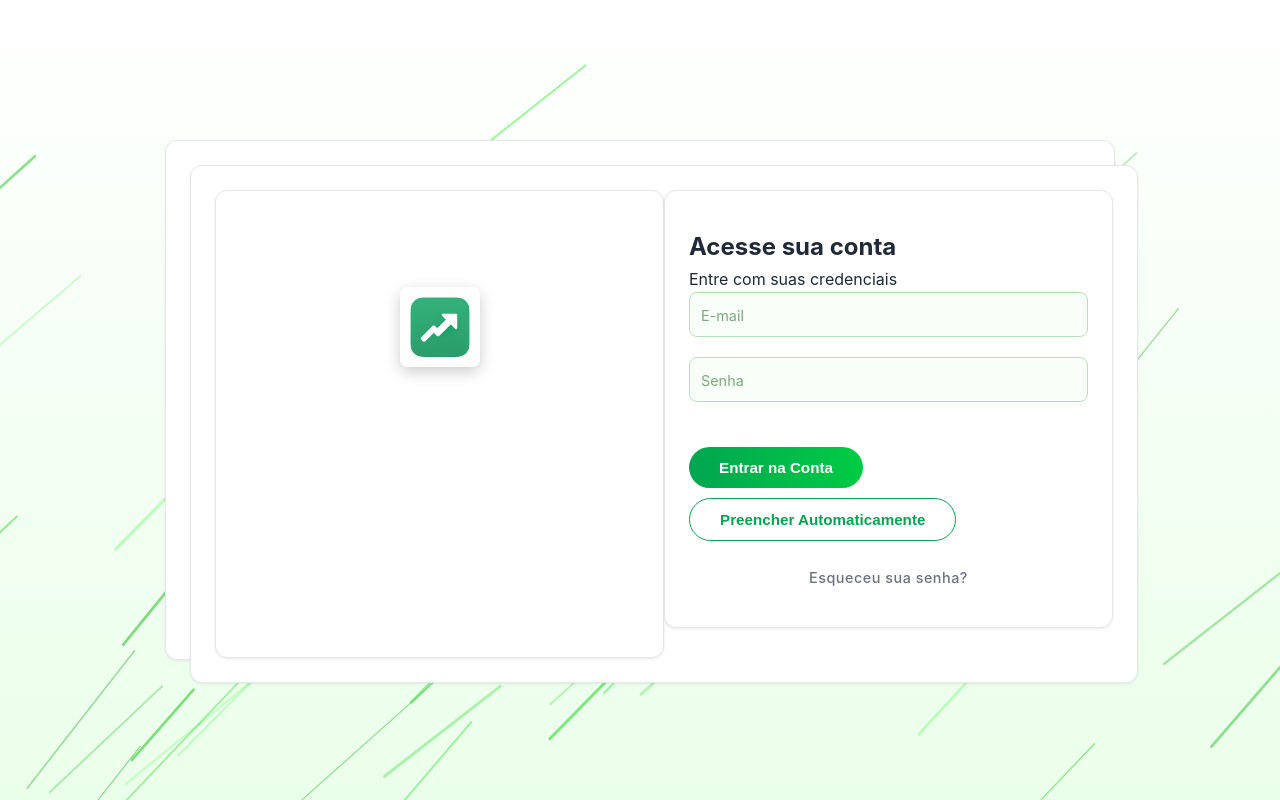
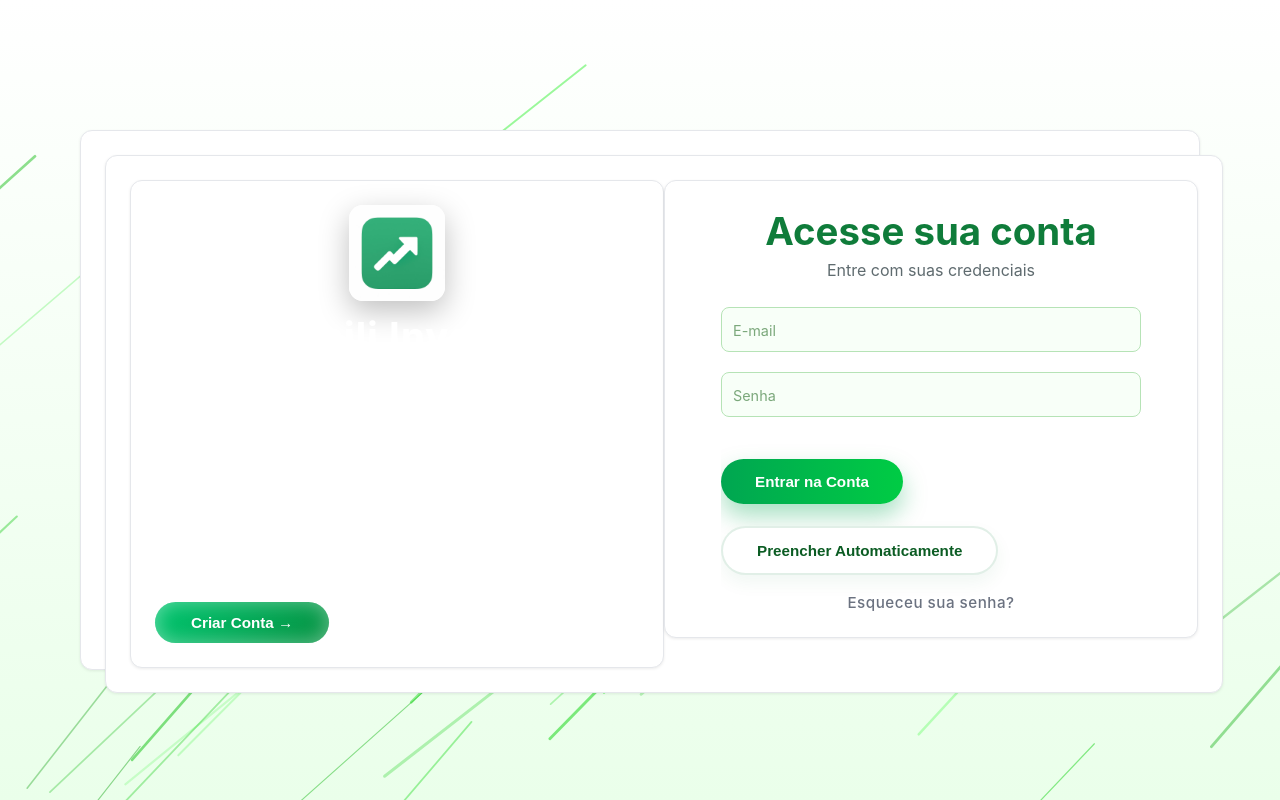
Before and after one commit to gabrielflorianoo/Rentabili, a React (Vite) app in the folder frontend/: page /login in a window 1280 px wide. Built offline with nearby package versions, Linux system fonts and the light colour scheme; no server answers.

Commit message:
refactor: melhorias na estrutura e estilo dos componentes de autenticação

```diff
--- a/frontend/src/components/CartaoAutenticacao/FrenteCartao.jsx
+++ b/frontend/src/components/CartaoAutenticacao/FrenteCartao.jsx
@@ -106,7 +106,7 @@ const FrenteCartao = ({ aoVirar }) => {
                         Bem-vindo ao futuro dos investimentos
                     </p>
                 </div>
-                <button className="flip-button" onClick={aoVirar}>
+                <button className="flip-button action" onClick={aoVirar}>
                     Criar Conta →
                 </button>
             </div>
@@ -152,7 +152,6 @@ const FrenteCartao = ({ aoVirar }) => {
                                 type="button"
                                 className="holo-button secondary-button"
                                 onClick={preencherAutomaticamente}
-                                style={{ marginTop: '10px', background: 'transparent', color: '#00a651', border: '1px solid #00a651' }}
                             >
                                 Preencher Automaticamente
                             </button>
--- a/frontend/src/components/CartaoAutenticacao/VersoCartao.jsx
+++ b/frontend/src/components/CartaoAutenticacao/VersoCartao.jsx
@@ -106,13 +106,15 @@ const VersoCartao = ({ aoVirar }) => {
     };
 
     return (
+        // Uso de styles.cardBack e styles.cardFace (transformação)
         <div className={`${styles.cardFace} ${styles.cardBack}`}>
-            <div className={styles.formArea}>
+            {/* CORRIGIDO: Esta é a área branca do formulário. Usa formArea (flex/center/padding) */}
+            <div className={`${styles.formArea}`}>
                 {!sucesso ? (
                     <div className={`${styles.formContent} ${styles.fadeInUp}`}>
-                        <div className={styles.formHeader}>
-                            <h2 className={styles.formTitle}>Crie sua conta</h2>
-                            <p className={styles.formSubtitle}>Junte-se à inovação</p>
+                        <div className={`${styles.formHeader}`}>
+                            <h2 className={`${styles.formTitle}`}>Crie sua conta</h2>
+                            <p className={`${styles.formSubtitle}`}>Junte-se à inovação</p>
                         </div>
 
                         <form onSubmit={lidarComCadastro}>
@@ -142,7 +144,7 @@ const VersoCartao = ({ aoVirar }) => {
                                 rotulo="Data de Nascimento"
                                 valor={dadosForm.nascimento}
                                 aoMudar={lidarComMudanca}
-                                erro={erros.nascimento} // Agora exibe o erro de idade
+                                erro={erros.nascimento}
                                 required
                             />
 
@@ -156,7 +158,7 @@ const VersoCartao = ({ aoVirar }) => {
                                 required
                             />
 
-                            <span className={styles.dicaCampo}>
+                            <span className={`${styles.dicaCampo}`}>
                                 Mínimo de 6 caracteres e 1 caractere especial
                                 (@, #, $, etc).
                             </span>
@@ -172,18 +174,19 @@ const VersoCartao = ({ aoVirar }) => {
                             />
 
                             {erros.geral && (
-                                <div className={styles.errorMessage}>
+                                <div className={`${styles.errorMessage}`}>
                                     {erros.geral}
                                 </div>
                             )}
 
                             <button
                                 type="submit"
-                                className={styles.holoButton}
+                                className={`${styles.holoButton}`}
                             >
                                 {carregando ? 'Enviando...' : 'Criar Conta'}
                             </button>
 
+                            {/* CORRIGIDO: Classes combinadas devem ser passadas separadamente */}
                             <button
                                 type="button"
                                 className={`${styles.holoButton} ${styles.secondaryButton}`}
@@ -194,31 +197,27 @@ const VersoCartao = ({ aoVirar }) => {
                         </form>
                     </div>
                 ) : (
-                    <div
-                        className={`${styles.formContent} ${styles.fadeInUp}`}
-                        style={{ textAlign: 'center' }}
-                    >
-                        <div className={styles.formHeader}>
-                            <h2 className={styles.formTitle}>Conta Criada!</h2>
-                            <p className={styles.formSubtitle}>
+                    <div className={`${styles.formContent} ${styles.fadeInUp}`} style={{ textAlign: 'center' }}>
+                        <div className={`${styles.formHeader}`}>
+                            <h2 className={`${styles.formTitle}`}>Conta Criada!</h2>
+                            <p className={`${styles.formSubtitle}`}>
                                 Seja bem-vindo ao Rentabili Investidor.
                             </p>
                         </div>
 
-                        <button className={styles.holoButton} onClick={irParaLogin}>
+                        <button className={`${styles.holoButton}`} onClick={irParaLogin}>
                             Fazer Login Agora
                         </button>
                     </div>
                 )}
             </div>
-
             <div className={`${styles.cardSection} ${styles.welcomeSection}`}>
                 <div className={`${styles.welcomeContent} ${styles.fadeInUp}`}>
-                    <img src={imgLogo} alt="Logo" className={styles.logoImgBack} />
-                    <h1 className={styles.welcomeTitle}>Controle seu investimento</h1>
+                    <img src={imgLogo} alt="Logo" className={`${styles.logoImgBack}`} />
+                    <h1 className={`${styles.welcomeTitle}`}>Controle seu investimento</h1>
                 </div>
 
-                <button className={styles.flipButton} onClick={aoVirar}>
+                <button className={`${styles.flipButton}`} onClick={aoVirar}>
                     ← Voltar
                 </button>
             </div>
--- a/frontend/src/components/CartaoAutenticacao/VersoCartao.module.css
+++ b/frontend/src/components/CartaoAutenticacao/VersoCartao.module.css
@@ -1,150 +1,204 @@
 .cardFace {
     position: absolute;
-    width: 100%;
-    height: 100%;
-    backface-visibility: hidden;
-    border-radius: 20px;
+    inset: 0;
+    border-radius: 26px;
     overflow: hidden;
     display: flex;
-    border: 1px solid #d9f7d9;
+    justify-content: space-between;
+    background: linear-gradient(180deg, #ffffff 0%, #f3fff4 100%);
+    box-shadow: 0 25px 60px rgba(0, 0, 0, 0.18);
+    color: #0f7c3a;
+    backface-visibility: hidden;
 }
 
-/* --- FACE TRASEIRA DO CARD --- */
 .cardBack {
-    background: linear-gradient(135deg, #ffffff 0%, #e5f9e0 100%);
     transform: rotateY(180deg);
-    z-index: 1;
+    background: linear-gradient(160deg, #0f4f25 0%, #00a651 100%);
+    color: #fff;
 }
 
-/* --- ÁREA DO FORMULÁRIO (lado esquerdo) --- */
+/* Área que contém o formulário (deve ser flex para centralizar o formContent) */
 .formArea {
-    flex: 1;
-    padding: 40px 50px;
+    flex: 1.5; /* Dando um pouco mais de espaço para o formulário */
     display: flex;
+    align-items: center;
     justify-content: center;
-    align-items: center;
+    padding: clamp(28px, 4vw, 48px);
+    /* Removemos o background verde daqui, que pertencia ao welcomeSection */
 }
 
 .formContent {
     width: 100%;
+    max-width: 460px;
+    background: rgba(255, 255, 255, 0.92);
+    border-radius: 22px;
+    padding: clamp(26px, 3vw, 36px);
+    box-shadow: 0 20px 40px rgba(0, 128, 64, 0.18);
+    display: flex;
+    flex-direction: column;
+    gap: 8px;
+}
+
+.fadeInUp {
+    animation: fadeInUp 1.2s ease forwards;
 }
 
 .formHeader {
     text-align: center;
-    margin-bottom: 20px;
 }
 
 .formTitle {
-    font-size: 3rem;
-    font-weight: 600;
+    font-size: clamp(1.8rem, 3vw, 2.5rem);
+    font-weight: 700;
     color: #0f7c3a;
+    margin-bottom: 6px;
 }
 
 .formSubtitle {
     font-size: 1rem;
-    color: #6b7280;
+    color: #4d6557;
 }
 
-/* --- ÁREA VERDE (lado direito) — AGORA ALINHADA IGUAL À IMAGEM 1 --- */
+.dicaCampo {
+    font-size: 0.75rem;
+    color: #4d7a56;
+    margin-top: -15px;
+    margin-bottom: 12px;
+}
+
+.errorMessage {
+    color: #d90429;
+    font-size: 0.85rem;
+    text-align: center;
+    margin-top: 4px;
+}
+
+/* Seção de Boas-Vindas (a parte verde/secundária do cartão) */
 .cardSection {
-    flex: 1;
-    background: linear-gradient(135deg, #0db954, #009739);
-    border-radius: 0 20px 20px 0;
-    padding: 40px;
+    flex: 1; /* Para dar proporção correta (eixo X) */
     display: flex;
     flex-direction: column;
-    justify-content: space-between; /* igual ao card frontal */
+    gap: 18px;
+    justify-content: space-between;
     align-items: center;
+    padding: clamp(32px, 3vw, 46px);
+    /* Manter o background verde/gradiente aqui */
+    background: linear-gradient(160deg, #05711f, #009639);
 }
 
-/* Conteúdo central (logo + textos) */
+.welcomeSection {
+    border-radius: 0 26px 26px 0;
+}
+
 .welcomeContent {
     display: flex;
     flex-direction: column;
     align-items: center;
     justify-content: center;
-    flex-grow: 1;
-    gap: 20px;
+    gap: 14px;
     text-align: center;
-    margin-top: -40px; /* deixa igual ao alinhamento da imagem 1 */
+}
+
+.logoImgBack {
+    width: 84px;
+    height: 84px;
+    border-radius: 16px;
+    object-fit: cover;
+    box-shadow: 0 15px 35px rgba(0, 0, 0, 0.25);
 }
 
 .welcomeTitle {
-    font-size: 2rem;
+    font-size: clamp(1.9rem, 2.8vw, 2.6rem);
     font-weight: 700;
     color: #fff;
 }
 
-/* Imagem da logo */
-.logoImgBack {
-    width: 85px;
-    height: 85px;
-    border-radius: 12px;
-    object-fit: cover;
-    box-shadow: 0 0 12px rgba(0, 0, 0, 0.25);
-}
-
-/* --- BOTÕES --- */
-.holoButton {
-    margin-top: 25px;
-    padding: 12px 30px;
-    background: linear-gradient(90deg, #00a651, #00cc44);
+.flipButton {
+    margin-top: 12px;
+    padding: 12px 34px;
+    border-radius: 50px;
+    border: 2px solid rgba(255, 255, 255, 0.8);
+    background: transparent;
     color: #fff;
-    border: none;
-    border-radius: 50px;
+    font-weight: 600;
     cursor: pointer;
-    font-weight: 600;
-    transition: 0.3s;
-}
-
-.secondaryButton {
-    background: transparent !important;
-    color: #00a651 !important;
-    border: 2px solid #00a651 !important;
-}
-
-/* Botão de voltar */
-.flipButton {
-    margin-bottom: 20px;
-    padding: 12px 30px;
-    border-radius: 50px;
-    cursor: pointer;
-    background: white;
-    border: none;
-    color: #009739;
-    transition: all 0.2s ease;
-    font-weight: 600;
-    font-size: 1rem;
+    transition: transform 0.3s ease;
 }
 
 .flipButton:hover {
-    transform: scale(1.03);
+    transform: translateY(-2px);
+    background: rgba(255, 255, 255, 0.1);
 }
 
-/* Dica abaixo dos campos */
-.dicaCampo {
-    font-size: 0.75rem;
-    color: #6b8e6b;
-    margin-top: -15px;
-    margin-bottom: 15px;
-    display: block;
+.holoButton {
+    margin-top: 16px;
+    padding: 14px 32px;
+    border-radius: 50px;
+    border: none;
+    background: #0f7c3a;
+    color: #fff;
+    font-weight: 600;
+    cursor: pointer;
+    font-size: 0.95rem;
+    box-shadow: 0 12px 24px rgba(0, 123, 62, 0.25);
+    transition: transform 0.3s ease;
 }
 
-/* Mensagem de erro */
-.errorMessage {
-    color: #d90429;
-    font-size: 0.8rem;
-    margin-top: 5px;
+/* Corrigido: Usamos apenas o nome da classe secondaryButton (sem encadeamento) */
+.secondaryButton {
+    background: transparent;
+    color: #0f7c3a;
+    border: 2px solid rgba(15, 124, 58, 0.8);
+    box-shadow: none; /* remove a sombra do primário */
 }
 
-/* --- Animação --- */
-.fadeInUp {
-    animation: fadeInUp 1.2s ease forwards;
+.holoButton:disabled {
+    opacity: 0.65;
+    cursor: not-allowed;
+}
+
+@media (max-width: 960px) {
+    .cardFace {
+        flex-direction: column;
+        border-radius: 22px;
+        box-shadow: 0 18px 36px rgba(0, 0, 0, 0.22);
+    }
+
+    .cardSection {
+        width: 100%;
+        border-radius: 0 0 26px 26px;
+        flex: unset; /* Reseta o flex para ocupar largura total */
+    }
+
+    .welcomeSection {
+        /* Garante que o welcomeSection fique no topo em telas menores */
+        order: -1;
+        border-radius: 22px 22px 0 0;
+    }
+
+    .formArea {
+        padding: 24px;
+        flex: unset; /* Reseta o flex para ocupar largura total */
+    }
+}
+
+@media (max-width: 600px) {
+    .formContent {
+        padding: 20px;
+    }
+
+    .cardFace {
+        box-shadow: 0 14px 28px rgba(0, 0, 0, 0.2);
+    }
+
+    .welcomeTitle {
+        font-size: 1.7rem;
+    }
 }
 
 @keyframes fadeInUp {
     0% {
-        transform: translateY(20px);
+        transform: translateY(30px);
         opacity: 0;
     }
     100% {
--- a/frontend/src/styles/estilo.css
+++ b/frontend/src/styles/estilo.css
@@ -27,53 +27,149 @@ body.dark {
     color: #f3f4f6;
 }
 
-.app-container {
+:root {
+    --forest: #0b5c23;
+    --emerald: #00c56f;
+    --mint-glow: #c8ffd7;
+    --cloud: #fdfdfd;
+    --card-shadow: rgba(5, 100, 40, 0.4);
+}
+
+/* Container do Login */
+.main-container {
+    position: relative;
+    z-index: 10;
+    width: 100%;
+    min-height: 100vh;
+    display: flex;
+    align-items: center;
+    justify-content: center;
+    padding: clamp(24px, 4vw, 48px);
+}
+
+/* Cartão 3D */
+.innovative-card {
+    width: min(1120px, 100%);
+    min-height: 540px;
+    position: relative;
+    transition: transform 1s;
+    transform-style: preserve-3d;
+    border-radius: 26px;
+    box-shadow: 0 25px 55px var(--card-shadow);
+    background: transparent;
+}
+.innovative-card.flipped {
+    transform: rotateY(180deg);
+}
+
+.card-face {
+    position: absolute;
+    width: 100%;
+    height: 100%;
+    backface-visibility: hidden;
+    border-radius: 26px;
+    overflow: hidden;
+    display: flex;
+    border: 1px solid rgba(255, 255, 255, 0.5);
+    backdrop-filter: blur(24px);
+}
+.card-front {
+    background: linear-gradient(150deg, #fdfdfd 0%, #f4fff8 100%);
+    z-index: 2;
+}
+.card-back {
+    background: linear-gradient(150deg, #fdfdfd 0%, #ecffe7 100%);
+    transform: rotateY(180deg);
+    z-index: 1;
+}
+
+.card-section {
+    flex: 1;
+    display: flex;
+    flex-direction: column;
+    justify-content: center;
+    padding: clamp(30px, 4vw, 48px);
+    gap: 18px;
+    /* permite que conteúdo flex encolha corretamente e evite overflow horizontal */
+    min-width: 0;
+}
+.welcome-section {
+    background: linear-gradient(160deg, #077b23 0%, #00a651 95%);
+    color: #fff;
+    justify-content: space-between;
+}
+.form-section {
+    background: #fff;
+    border-left: 1px solid rgba(0, 0, 0, 0.05);
+    box-shadow: inset 0 0 60px rgba(0, 166, 81, 0.05);
+}
+
+.form-content {
+    width: 100%;
+    max-width: 420px;
+    margin: 0 auto;
+    display: flex;
+    flex-direction: column;
+    gap: 10px;
+    /* Limita altura para evitar overflow do cartão e torna scroll interno quando necessário */
+    max-height: calc(100vh - 220px);
+    overflow: auto;
+}
+.form-header {
+    text-align: center;
+    margin-bottom: 16px;
+    line-height: 1.4;
+}
+.form-title {
+    font-size: clamp(1.8rem, 3vw, 2.4rem);
+    font-weight: 700;
+    color: #0f7c3a;
+}
+.form-subtitle {
+    font-size: 1rem;
+    color: #5f6b6f;
+}
+.welcome-content {
+    text-align: center;
+    gap: 14px;
+}
+.welcome-title {
+    font-size: clamp(2.2rem, 3vw, 3rem);
+    font-weight: 700;
+    letter-spacing: 0.03em;
+}
+.welcome-subtitle {
+    font-size: 1rem;
+    color: rgba(255, 255, 255, 0.9);
+}
+
+.logo-container {
     display: flex;
     justify-content: center;
+    margin-bottom: 5px;
+}
+.logo-img {
+    width: 96px;
+    height: auto;
+    border-radius: 14px;
+    box-shadow: 0 10px 30px rgba(0, 0, 0, 0.25);
+}
+.logo-img-back {
+    width: 68px;
+    height: 68px;
+    object-fit: cover;
+    border-radius: 16px;
+    box-shadow: 0 10px 30px rgba(0, 0, 0, 0.25);
 }
 
-.page-container {
-  display: flex;
-  flex-direction: column;
-  min-height: 100vh;
+.flip-button.action {
+    align-self: flex-start;
+    background: linear-gradient(120deg, var(--emerald), #069242);
+    color: #fff;
+    border: none;
+    padding: 12px 36px;
+    box-shadow: inset 0 0 20px rgba(255, 255, 255, 0.4);
 }
-
-.page-content {
-    flex: 1;
-    width: 100%;
-    max-width: 1200px;
-    margin: 0 auto;
-    padding: 20px;
-    padding-top: 130px !important;
-}
-
-/* Títulos e Textos */
-.page-title {
-    font-size: 2.5rem;
-    color: #0f7c3a;
-    margin-bottom: 20px;
-}
-
-.section-title {
-  font-size: 1.8rem;
-  color:#177517;
-  margin-top: 30px;
-  margin-bottom: 15px;
-}
-
-.page-text {
-  font-size: 1.1rem;
-  line-height: 1.6;
-  margin-bottom: 15px;
-  color: #b3abab;
-}
-
-.page-list {
-    list-style-type: disc;
-    margin-left: 20px;
-    margin-bottom: 20px;
-}
-
 .page-list li {
     margin-bottom: 10px;
     font-size: 1.05rem;
@@ -260,19 +356,18 @@ body.dark {
     display: flex;
     align-items: center;
     justify-content: center;
-    padding: 20px;
+    padding: clamp(24px, 4vw, 48px);
 }
 
 /* Cartão 3D */
 .innovative-card {
-    width: 95%;
-    max-width: 950px;
-    height: 520px;
+    width: min(1120px, 100%);
+    min-height: 540px;
     position: relative;
     transition: transform 1s;
     transform-style: preserve-3d;
-    border-radius: 20px;
-    box-shadow: 0 15px 40px rgba(0, 64, 0, 0.15);
+    border-radius: 26px;
+    box-shadow: 0 25px 55px var(--card-shadow);
     background: transparent;
 }
 .innovative-card.flipped {
@@ -284,121 +379,168 @@ body.dark {
     width: 100%;
     height: 100%;
     backface-visibility: hidden;
-    border-radius: 20px;
+    border-radius: 26px;
     overflow: hidden;
     display: flex;
-    border: 1px solid #d9f7d9;
+    border: 1px solid rgba(255, 255, 255, 0.5);
+    backdrop-filter: blur(24px);
 }
 .card-front {
-    background: linear-gradient(135deg, #ffffff 0%, #f3fff3 100%);
+    background: linear-gradient(150deg, #fdfdfd 0%, #f4fff8 100%);
     z-index: 2;
 }
 .card-back {
-    background: linear-gradient(135deg, #ffffff 0%, #e5f9e0 100%);
+    background: linear-gradient(150deg, #fdfdfd 0%, #ecffe7 100%);
     transform: rotateY(180deg);
     z-index: 1;
+}
+
+.card-section {
+    flex: 1;
+    display: flex;
+    flex-direction: column;
+    justify-content: center;
+    padding: clamp(30px, 4vw, 48px);
+    gap: 18px;
+}
+.welcome-section {
+    background: linear-gradient(160deg, #077b23 0%, #00a651 95%);
+    color: #fff;
+    justify-content: space-between;
+}
+.form-section {
+    background: #fff;
+    border-left: 1px solid rgba(0, 0, 0, 0.05);
+    box-shadow: inset 0 0 60px rgba(0, 166, 81, 0.05);
+}
+
+.form-content {
+    width: 100%;
+    max-width: 420px;
+    margin: 0 auto;
+    display: flex;
+    flex-direction: column;
+    gap: 10px;
+}
+.form-header {
+    text-align: center;
+    margin-bottom: 16px;
+    line-height: 1.4;
+}
+.form-title {
+    font-size: clamp(1.8rem, 3vw, 2.4rem);
+    font-weight: 700;
+    color: #0f7c3a;
+}
+.form-subtitle {
+    font-size: 1rem;
+    color: #5f6b6f;
+}
+.welcome-content {
+    text-align: center;
+    gap: 14px;
+}
+.welcome-title {
+    font-size: clamp(2.2rem, 3vw, 3rem);
+    font-weight: 700;
+    letter-spacing: 0.03em;
+}
+.welcome-subtitle {
+    font-size: 1rem;
+    color: rgba(255, 255, 255, 0.9);
+}
+
+.logo-container {
+    display: flex;
+    justify-content: center;
+    margin-bottom: 5px;
+}
+.logo-img {
+    width: 96px;
+    height: auto;
+    border-radius: 14px;
+    box-shadow: 0 10px 30px rgba(0, 0, 0, 0.25);
+}
+.logo-img-back {
+    width: 68px;
+    height: 68px;
+    object-fit: cover;
+    border-radius: 16px;
+    box-shadow: 0 10px 30px rgba(0, 0, 0, 0.25);
 }
 
 .form-link {
     display: block;
     text-align: center;
-    margin-top: 25px;
-    font-size: 0.9rem; /* Aumentei um pouquinho para ler melhor */
-    color: #6b7280; /* Cinza moderno (menos agressivo que preto) */
-    text-decoration: none; /* Tira o sublinhado */
-    font-weight: 500; /* Fonte um pouco mais "cheia" */
+    font-size: 0.95rem;
+    color: #6b7280;
+    text-decoration: none;
+    font-weight: 500;
     transition: all 0.3s ease;
     letter-spacing: 0.5px;
+    margin-top: 6px;
 }
 
 .form-link:hover {
     color: #00a651;
     transform: translateY(-2px);
-    text-shadow: 0 4px 10px rgba(0, 166, 81, 0.2); /* Brilho suave */
-}
-/* Elementos Internos do Login */
-.card-section {
-    flex: 1;
-    padding: 40px;
-    display: flex;
-    flex-direction: column;
-    justify-content: center;
-}
-.welcome-section {
-    background: linear-gradient(160deg, #008000 0%, #00a651 100%);
-    color: #fff;
-}
-.form-section {
-    background: #fff;
-}
-.welcome-content {
-    text-align: center;
-}
-.welcome-title {
-    font-size: 2.2rem;
-    font-weight: 600;
-    color: #fff;
-}
-.welcome-subtitle {
-    font-size: 1.1rem;
-    color: rgba(255, 255, 255, 0.9);
-    margin-bottom: 25px;
-}
-
-.logo-container {
-    display: flex;
-    justify-content: center;
-    margin-bottom: 15px;
-}
-.logo-img {
-    width: 80px;
-    height: auto;
-    border-radius: 8px;
-    box-shadow: 0 5px 15px rgba(0, 0, 0, 0.2);
-}
-.logo-img-back {
-    width: 60px;
-    height: 60px;
-    object-fit: cover;
-    border-radius: 50%;
-    box-shadow: 0 5px 15px rgba(0, 0, 0, 0.2);
+    text-shadow: 0 4px 15px rgba(0, 166, 81, 0.25);
 }
 
 /* Botões do Login */
-.holo-button,
-.flip-button {
-    margin-top: 25px;
-    padding: 12px 30px;
+.holo-button {
+    margin-top: 22px;
+    padding: 14px 34px;
     border-radius: 50px;
     cursor: pointer;
     font-weight: 600;
     transition: all 0.3s ease;
     font-size: 0.95rem;
-}
-.holo-button {
     background: linear-gradient(90deg, #00a651, #00cc44);
     color: #fff;
     border: none;
+    box-shadow: 0 12px 24px rgba(0, 166, 81, 0.35);
 }
-.holo-button.carregando {
-    background: linear-gradient(90deg, #808080 #a3a3a3);
-    color: #fff;
-    border: none;
+.holo-button.secondary-button {
+    background: transparent;
+    /* Botão secundário visível em fundos claros e escuros */
+    background: #fff;
+    color: var(--forest);
+    border: 2px solid rgba(15, 124, 58, 0.12);
+    box-shadow: 0 8px 18px rgba(15,124,58,0.06);
 }
 .holo-button:hover {
-    transform: scale(1.03);
+    transform: translateY(-2px) scale(1.01);
 }
 .holo-button:disabled {
-    opacity: 0.7;
+    opacity: 0.6;
     cursor: not-allowed;
 }
+
 .flip-button {
+    margin-top: 22px;
+    align-self: flex-start;
+    padding: 12px 32px;
+    border-radius: 50px;
+    cursor: pointer;
+    font-weight: 600;
+    transition: all 0.3s ease;
+    font-size: 0.95rem;
+    border: 2px solid rgba(255, 255, 255, 0.4);
+    color: #fff;
     background: transparent;
-    border: 2px solid rgba(255, 255, 255, 0.9);
+}
+.flip-button:focus-visible,
+.holo-button:focus-visible {
+    outline: 3px solid rgba(0, 166, 81, 0.35);
+    outline-offset: 2px;
+}
+
+.flip-button.action {
+    background: linear-gradient(120deg, var(--emerald), #069242);
+    border: none;
     color: #fff;
-}
-.flip-button:hover {
-    background: rgba(255, 255, 255, 0.15);
+    box-shadow: inset 0 0 20px rgba(255, 255, 255, 0.4);
 }
 
 /* Inputs Flutuantes */
@@ -511,15 +653,21 @@ body.dark {
     }
     .innovative-card {
         height: auto;
-        padding: 20px 0;
+        padding: 16px 0;
     }
     .card-face {
         position: relative;
         flex-direction: column;
         height: auto;
+        min-height: 0;
+        /* garante que se comporte bem em telas pequenas */
+        overflow: visible;
     }
     .card-section {
-        padding: 25px;
+        padding: 20px;
+    }
+    .main-container {
+        padding: 16px;
     }
 }
 .loading {
```
